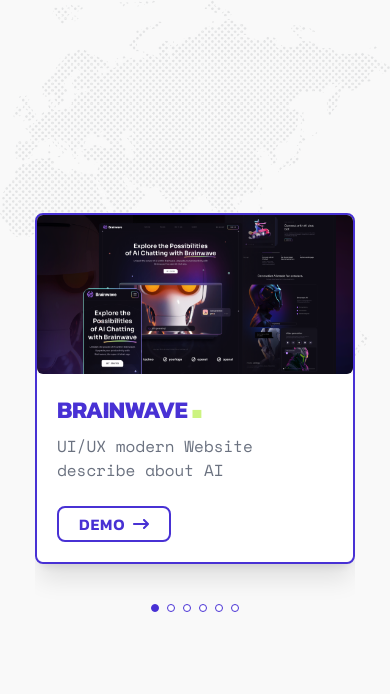
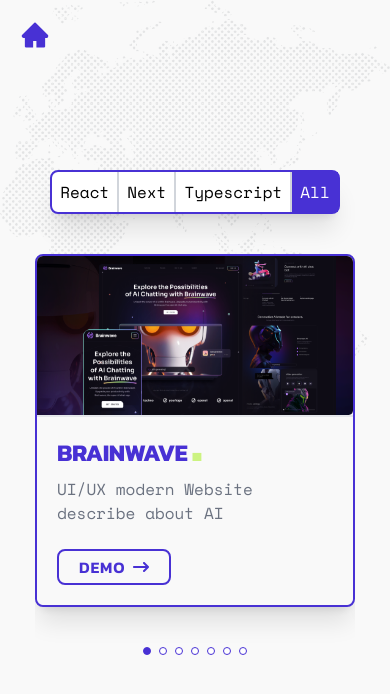
Before and after one commit to Ahmedatia99/portfolio, a React (Vite) app: page /projects in a window 390 px wide. Shown: the top 694 px of the page. Built offline with nearby package versions, Linux system fonts and the light colour scheme.

Commit message:
push project without next projects

```diff
--- a/src/assets/styles/imports/global.css
+++ b/src/assets/styles/imports/global.css
@@ -59,15 +59,12 @@
   height: 100%;
   background: theme("colors.primary");
   transition: all 0.35s;
-  border-radius: 6px;
+  border-radius: 4px;
 }
 
 .link:hover,
 .link:hover > span {
   color: #fff;
-}
-.link:hover svg {
-  transform: translateX(2px);
 }
 
 .link:hover:after {
--- a/src/components/Projects.jsx
+++ b/src/components/Projects.jsx
@@ -8,10 +8,10 @@
 export default function Projects() {
   return (
     <main className="relative h-screen flex  flex-col justify-center items-center bg-supcolor z-50">
-      <ProjectCard data={projects} limit={4} />
+      <ProjectCard data={projects} limit={5} starter={2} showing={3} />
       <Link
         to={"/projects"}
-        className="link relative transition-all flex items-center px text-fonts border-solid border-primary border-2 rounded-lg px-10 py-3 w-fit justify-center"
+        className="link relative transition-all flex items-center text-fonts border-solid border-primary border-2 rounded-lg px-10 py-3 w-fit justify-center"
       >
         <span className="relative z-30 mr-1 font-kanit">Show all projects</span>
         <MdKeyboardArrowRight className="cursor-pointer relative z-30 transition-all" />
--- a/src/components/Works.jsx
+++ b/src/components/Works.jsx
@@ -1,112 +1,59 @@
-import React from "react";
+import { React, useState, useMemo } from "react";
 import projects from "../constants/projects.json";
 import { Link } from "react-router-dom";
-import { Swiper, SwiperSlide } from "swiper/react";
-import "swiper/css";
-import "swiper/css/effect-coverflow";
-import "swiper/css/pagination";
-import { EffectCoverflow, Pagination } from "swiper/modules";
-import { MdKeyboardArrowRight } from "react-icons/md";
-import { FaArrowRightLong } from "react-icons/fa6";
+import ProjectCard from "./atoms/ProjectCard";
+import { AiFillHome } from "react-icons/ai";
+
 export default function Works() {
-  const pagination = {
-    clickable: true,
-    renderBullet: function (index, className) {
-      return `<span class="${className}">  </span>`;
-    },
-  };
-
-  const breakPoints = {
-    320: {
-      slidesPerView: 1,
-      spaceBetween: 30,
-    },
-    375: {
-      slidesPerView: 1,
-      spaceBetween: 20,
-    },
-    420: {
-      slidesPerView: 1,
-      spaceBetween: 20,
-    },
-    767: {
-      slidesPerView: 2,
-      spaceBetween: 70,
-    },
-    1025: {
-      slidesPerView: 4,
-      spaceBetween: 30,
-    },
-    12769: {
-      slidesPerView: 4,
-      spaceBetween: 30,
-    },
-  };
+  const [activeBtn, setActiveBtn] = useState("all");
+  const filterData = useMemo(() => {
+    return activeBtn === "all"
+      ? projects
+      : projects.filter((item) => item.tech.includes(activeBtn));
+  }, [activeBtn]);
+  const tech = ["react", "next", "typescript", "all"];
 
   return (
     <main className="relative h-screen flex  flex-col justify-center items-center bg-supcolor z-50">
-      <div className="relative container mx-auto flex justify-center items-center gap-5 flex-wrap">
-        <Swiper
-          effect={"coverflow"}
-          grabCursor={true}
-          centeredSlides={true}
-          slidesPerView={"auto"}
-          coverflowEffect={{
-            rotate: 20,
-            stretch: 1,
-            depth: 100,
-            modifier: 1,
-            slideShadows: true,
-          }}
-          pagination={pagination}
-          modules={[EffectCoverflow, Pagination]}
-          className="mySwiper"
-          breakpoints={breakPoints}
-        >
-          {projects.map((item) => {
-            return (
-              <SwiperSlide
-                key={item.id}
-                className=" max-w-sm bg- border-2 border-primary rounded-lg shadow-xl"
-              >
-                <img
-                  className="rounded-md w-full h-[auto] aspect-auto object-fill"
-                  src={item.imageUrl}
-                  alt={item.name}
-                />
-
-                <div className="p-5 bg-white rounded-b-lg text-white">
-                  <h5 className="font-kanit mb-2 text-2xl font-bold tracking-tight uppercase text-primary">
-                    {item.name}
-                    <span className="text-morning text-6xl ml-1 leading-[0]">
-                      .
-                    </span>
-                  </h5>
-                  <p className="mb-3 font-medium h-[60px] text-gray-500">
-                    {item.description}
-                  </p>
-                  <Link
-                    to={item.link}
-                    className="link relative transition-all flex items-center px text-primary border-solid border-primary border-2 rounded-lg px-5 py-1 w-fit"
-                  >
-                    <span className="z-30 !text-md tracking-wider font-semibold font-kanit">
-                      DEMO
-                    </span>
-
-                    <FaArrowRightLong className="ml-2 relative z-30" />
-                  </Link>
-                </div>
-              </SwiperSlide>
-            );
-          })}
-        </Swiper>
+      <div className="flex mb-10 shadow-xl border-primary border-2 rounded-lg relative z-10 bg-white">
+        {tech.map((el) => (
+          <button
+            onClick={() => setActiveBtn(el)}
+            className={`${
+              activeBtn === el
+                ? "bg-primary text-white border-none rounded-none"
+                : ""
+            } md:px-6 px-2 py-2 border-r-2 last-of-type:border-none border-gray-300 capitalize`}
+          >
+            {el}
+          </button>
+        ))}
       </div>
-
+      {filterData.length > 0 ? (
+        <ProjectCard data={filterData} limit={0} starter={0} />
+      ) : (
+        <>
+          <img
+            src="./images/course.png"
+            className="aspect-auto max-w-sm h-auto my-10"
+            loading="lazy"
+          />
+          <h1 className="text-primary font-semibold">
+            No projects available Now
+          </h1>
+        </>
+      )}
       <img
         src="./images/icon-dotted-map-2.png"
         alt="wallpaper"
-        className="absolute right-0 top-0"
+        className="absolute right-0 top-0 z-0"
       />
+      <Link to="/">
+        <AiFillHome
+          size={30}
+          className="absolute left-5 md:left-12 top-5 md:top-10 text-primary"
+        />
+      </Link>
     </main>
   );
 }
--- a/src/components/atoms/ProjectCard.jsx
+++ b/src/components/atoms/ProjectCard.jsx
@@ -8,7 +8,7 @@
 import { MdKeyboardArrowRight } from "react-icons/md";
 import { FaArrowRightLong } from "react-icons/fa6";
 
-const ProjectCard = ({ data, limit }) => {
+const ProjectCard = ({ data, limit, starter }) => {
   const displayData = limit ? data.slice(0, limit) : data;
   const pagination = {
     clickable: true,
@@ -21,14 +21,17 @@
     320: {
       slidesPerView: 1,
       spaceBetween: 30,
+      loop: "true",
     },
     375: {
       slidesPerView: 1,
       spaceBetween: 20,
+      loop: "true",
     },
     420: {
       slidesPerView: 1,
       spaceBetween: 20,
+      loop: "true",
     },
     767: {
       slidesPerView: 2,
@@ -47,6 +50,7 @@
   return (
     <div className="relative container mx-auto flex justify-center items-center gap-5 flex-wrap">
       <Swiper
+        initialSlide={starter}
         effect={"coverflow"}
         grabCursor={true}
         centeredSlides={true}
@@ -67,15 +71,15 @@
           return (
             <SwiperSlide
               key={item.id}
-              className=" max-w-sm bg- border-2 border-primary rounded-lg shadow-xl"
+              className=" max-w-sm bg-supcolor border-2 border-primary rounded-lg shadow-xl"
             >
               <img
-                className="rounded-md w-full h-[auto] aspect-auto object-fill"
+                className="rounded-t-md w-full h-[auto] aspect-auto object-fill border-b-2"
                 src={item.imageUrl}
                 alt={item.name}
               />
 
-              <div className="p-5 bg-white rounded-b-lg text-white">
+              <div className="p-5 bg-supcolor rounded-b-lg text-white">
                 <h5 className="font-kanit mb-2 text-2xl font-bold tracking-tight uppercase text-primary">
                   {item.name}
                   <span className="text-morning text-6xl ml-1 leading-[0]">
--- a/src/constants/projects.json
+++ b/src/constants/projects.json
@@ -4,41 +4,55 @@
         "link": "https://brainwave-eta-green.vercel.app/",
         "name": "Brainwave",
         "id": 1,
-        "description": "UI/UX modern Website describe about AI"
+        "description": "UI/UX modern Website describe about AI",
+        "tech": ["react"]
     },
     {
         "imageUrl": "./images/apple.png",
         "link": "https://i-phone-website-nu.vercel.app/",
         "name": "iPhone 15 Pro",
         "id": 2,
-        "description": "This is a clone of Apple's iPhone 15 Pro website."
+        "description": "This is a clone of Apple's iPhone 15 Pro website.",
+        "tech": ["react"]
     },
     {
         "imageUrl": "./images/estaien (2).png",
         "link": "https://estatein-one.vercel.app/",
         "name": "EStatien",
         "id": 4,
-        "description": "EstateIn is a modern real estate web application."
+        "description": "EstateIn is a modern real estate web application.",
+        "tech": ["react", "typescript"]
     },
     {
         "imageUrl": "./images/studysphere (2).png",
         "link": "https://study-sphere-alpha.vercel.app/",
         "name": "Study Sphere",
         "id": 3,
-        "description": "Study Sphere is a modern web application showcasing courses."
+        "description": "Study Sphere is a modern web application showcasing courses.",
+        "tech": ["react", "typescript"]
     },
     {
         "id": 6,
         "imageUrl": "./images/nft.png",
         "link": "https://place-m.vercel.app/",
         "name": "Place Market",
-        "description": "NFT Market place"
+        "description": "NFT Market place",
+        "tech": ["react"]
     },
     {
         "imageUrl": "./images/youtube.png",
         "link": "https://you-tube-clone-rust-xi.vercel.app/",
         "name": "youtube",
         "id": 5,
-        "description": "This is a clone of YouTube website V2"
+        "description": "This is a clone of YouTube website V2",
+        "tech": ["react","typescript"]
+    },
+    {
+        "imageUrl": "./images/cupcode.png",
+        "link": "https://cup-code-black.vercel.app/",
+        "name": "CupCode",
+        "id": 7,
+        "description": "Educational Website",
+        "tech": ["react", "typescript"]
     }
 ]
```
Also changed, not shown: public/images/course.png (added), public/images/cupcode.png (added).
